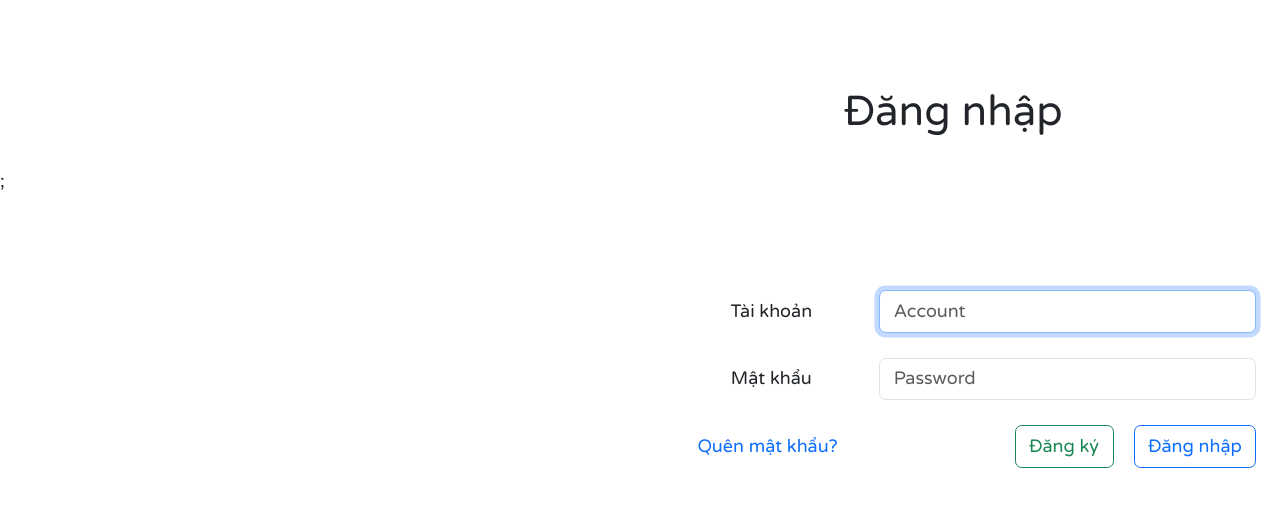
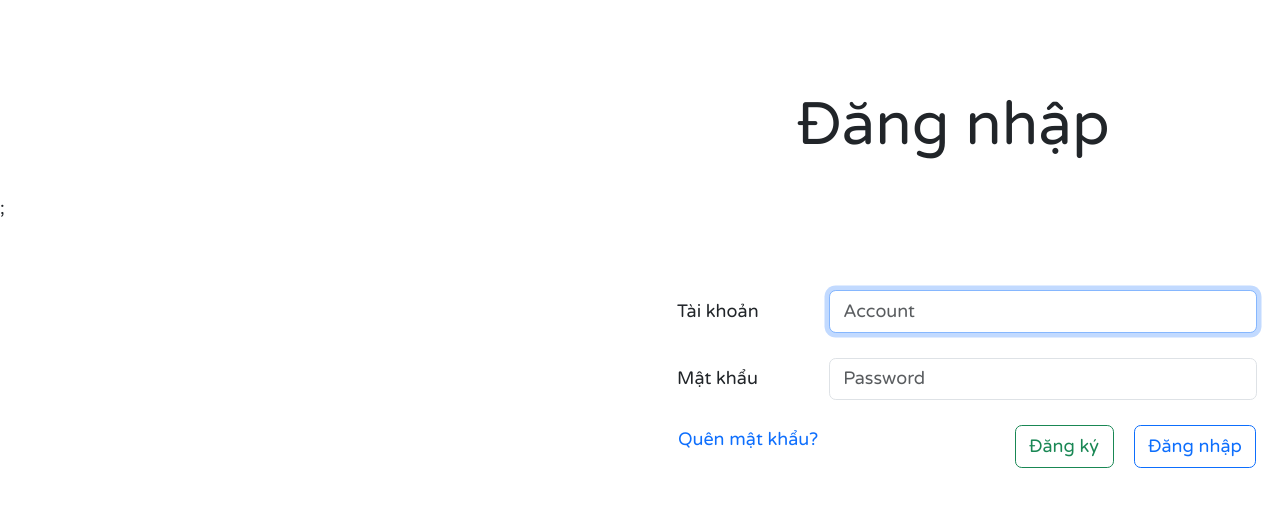
Before and after one commit to itmc-ptit/FrontEnd-ChatApp, a React (Vite) app: page / in a window 1280 px wide. Shown: the top 506 px of the page. Built offline with nearby package versions, Linux system fonts and the light colour scheme.

Commit message:
Change login page layout

```diff
--- a/src/Pages/Login.jsx
+++ b/src/Pages/Login.jsx
@@ -37,15 +37,22 @@ function Login() {
 
   return (
     <>
-      <Form.Label style={{ paddingTop: "10vh", fontSize: "42px" }}>
+      <Form.Label
+        style={{
+          paddingTop: "10vh",
+          fontSize: "60px",
+          textAlign: "center",
+          width: "100%",
+        }}
+      >
         Đăng nhập
       </Form.Label>
       <div className="panel2">
         <Row className="row2">
-          <Form.Label column sm={4}>
+          <Form.Label column sm={3}>
             Tài khoản
           </Form.Label>
-          <Col sm={8}>
+          <Col sm={9}>
             <Form.Control
               id="text-account"
               type="text"
@@ -55,10 +62,10 @@ function Login() {
               autoFocus
             />
           </Col>
-          <Form.Label column sm={4}>
+          <Form.Label column sm={3}>
             Mật khẩu
           </Form.Label>
-          <Col sm={8}>
+          <Col sm={9}>
             <Form.Control
               id="text-password"
               type="password"
@@ -67,10 +74,13 @@ function Login() {
               value={Pwd}
             />
           </Col>
-          <Col sm={4} style={{ textAlign: "center" }}>
+          <Col sm={4}>
             <Link to="/forgotpassword">
               <Button
-                style={{ float: "right", textDecoration: "none" }}
+                style={{
+                  textDecoration: "none",
+                  padding: "0",
+                }}
                 variant="link"
               >
                 Quên mật khẩu?
--- a/src/assets/css/App.css
+++ b/src/assets/css/App.css
@@ -1,10 +1,6 @@
 * {
     font-size: 18px;
 }
-.Container {
-    text-align: center;
-}
-
 .btn-outline-primary,
 .btn-outline-success {
     margin-left: 20px !important;
@@ -12,7 +8,7 @@
 }
 
 .form-label {
-    margin: 0px;
+    margin-left: 0px;
 }
 
 .form-label,
@@ -34,13 +30,11 @@
 .alert-danger {
     color: red;
     margin-top: 18px;
-    /* background-color: #fff !important; */
     border: 0px;
 }
 
 .alert-success {
     color: green;
     margin-top: 18px;
-    /* background-color: #fff !important; */
     border: 0px;
 }
```
